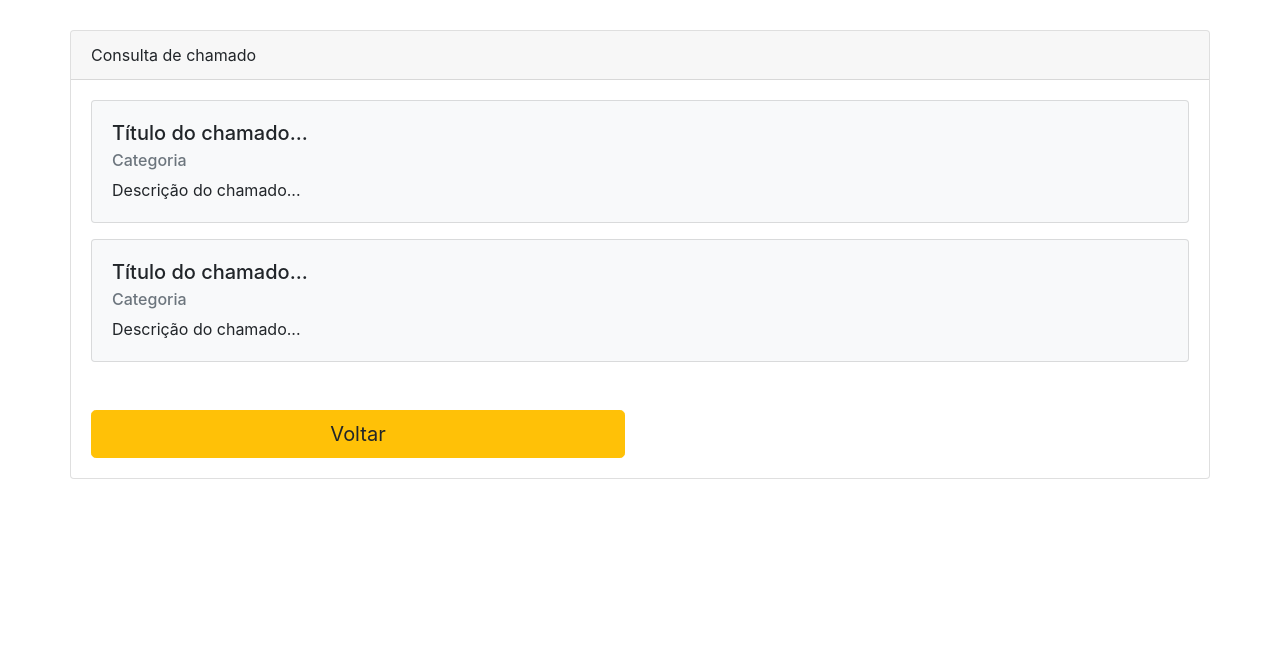
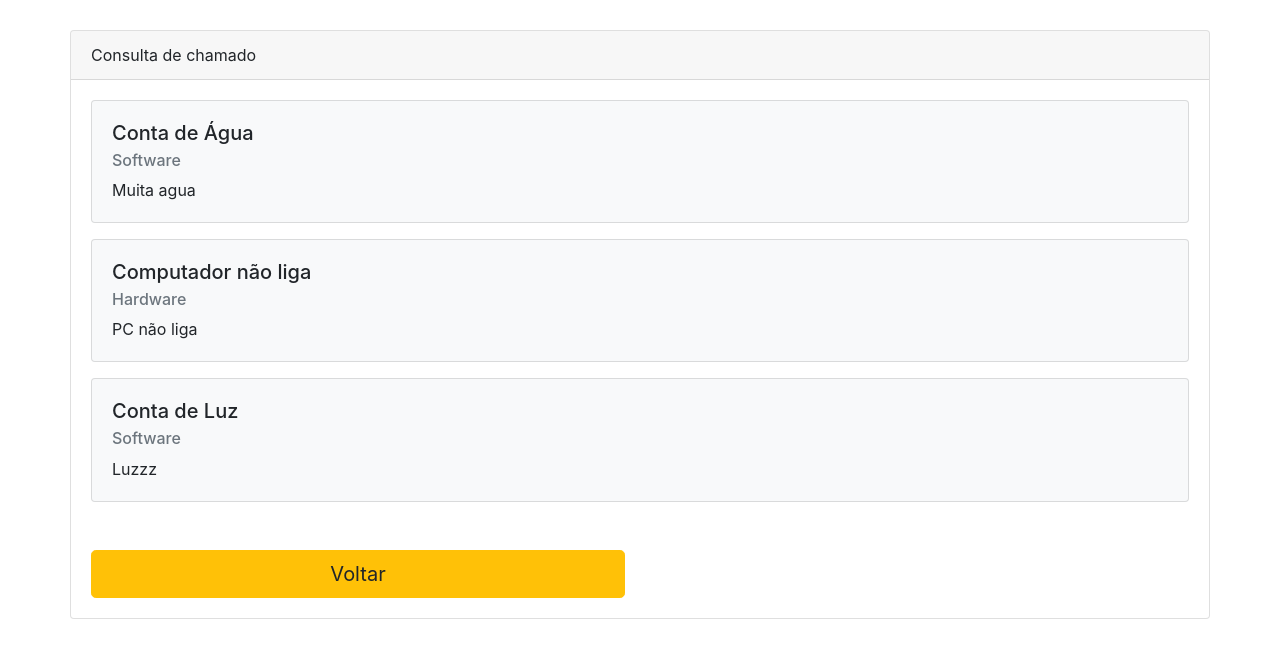
Before and after one commit to Gabriel7763/Help-Desk-PHP, a PHP site: page /consultar_chamado.php in a window 1280 px wide. Shown: the part 56-714 px from the top of the page. Run offline with PHP 8.4, Linux system fonts and the light colour scheme; the visitor is signed in with stand-in values (Sample User, id 1).

Commit message:
Criado o registro e consulta de chamados

```diff
--- /dev/null
+++ b/arquivo.txt
@@ -0,0 +1,3 @@
+Conta de Água| Software| Muita agua
+Computador não liga| Hardware| PC não liga
+Conta de Luz| Software| Luzzz
--- a/consultar_chamado.php
+++ b/consultar_chamado.php
@@ -1,4 +1,20 @@
-<?php require_once "validador_acesso.php"; ?>
+<? require_once "validador_acesso.php"; ?>
+<?php
+
+  //chamados
+  $chamados = array();
+
+  //abrind o arquivo
+  $arquivo = fopen('arquivo.txt', 'r');
+  //percorrer o arquivo enquanto houverem linhas (registros) a serem recuperadas
+  while(!feof($arquivo)){// testa pelo fim de um arquivo
+    //ler uma linha
+    $registro = fgets($arquivo);
+    $chamados[] = $registro;
+  }
+  //fechar o arquivo
+  fclose($arquivo);
+?>
 <html>
   <head>
     <meta charset="utf-8" />
@@ -19,7 +35,7 @@
 
     <nav class="navbar navbar-dark bg-dark">
       <a class="navbar-brand" href="#">
-        <img src="logo.png" width="30" height="30" class="d-inline-block align-top" alt="">
+        <img src="imagens/logo.png" width="30" height="30" class="d-inline-block align-top" alt="">
         App Help Desk
       </a>
       <ul class="navbar-nav">
@@ -39,24 +55,26 @@
             </div>
 
             <div class="card-body">
+              <?php foreach($chamados as $chamado) { ?>
 
-              <div class="card mb-3 bg-light">
-                <div class="card-body">
-                  <h5 class="card-title">Título do chamado...</h5>
-                  <h6 class="card-subtitle mb-2 text-muted">Categoria</h6>
-                  <p class="card-text">Descrição do chamado...</p>
+                <?php
+                  $chamado_dados = explode('|', $chamado);
+                  /*conta a quandidade de elementos na variável, se for inferior a 3,
+                  quer dize que está faltando título, categoria ou descrição, então, continue*/
+                  if(count($chamado_dados) < 3) {
+                    continue;
+                  }
+                ?>
+                <div class="card mb-3 bg-light">
+                  <div class="card-body">
+                    <h5 class="card-title"><?=$chamado_dados[0]?></h5>
+                    <h6 class="card-subtitle mb-2 text-muted"><?=$chamado_dados[1]?></h6>
+                    <p class="card-text"><?=$chamado_dados[2]?></p>
 
+                  </div>
                 </div>
-              </div>
 
-              <div class="card mb-3 bg-light">
-                <div class="card-body">
-                  <h5 class="card-title">Título do chamado...</h5>
-                  <h6 class="card-subtitle mb-2 text-muted">Categoria</h6>
-                  <p class="card-text">Descrição do chamado...</p>
-
-                </div>
-              </div>
+              <?php } ?>
 
               <div class="row mt-5">
                 <div class="col-6">
```
Also changed, not shown: abrir_chamado.php (+5 -5 lines), registra_chamado.php (added, +15 -0 lines).
